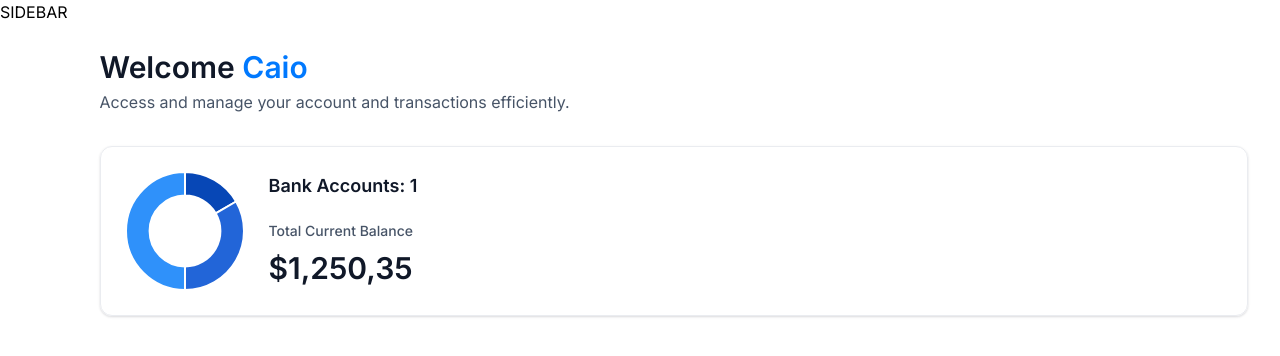
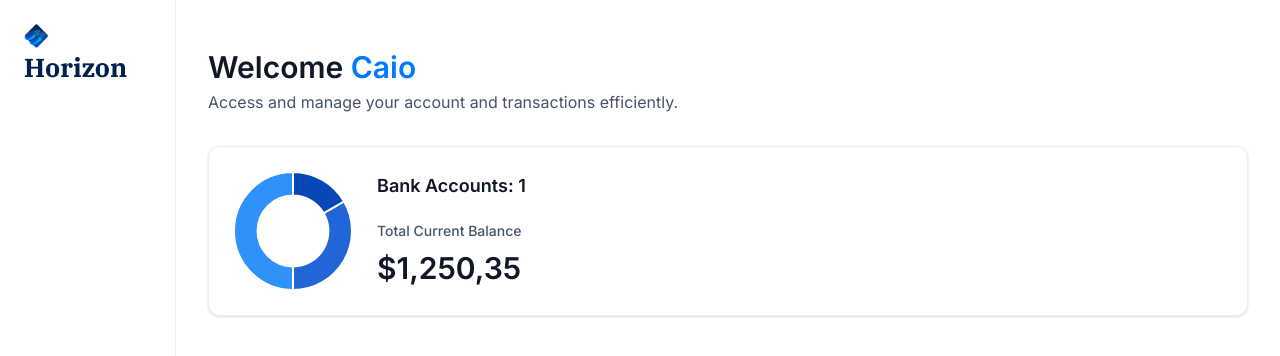
Before and after one commit to brnoliveira110/horizonbank, a Next.js app: page / in a window 1280 px wide. Shown: the top 356 px of the page. Built offline with nearby package versions, Linux system fonts and the light colour scheme.

Commit message:
Start na criação da sideBar

```diff
--- a/app/(root)/layout.tsx
+++ b/app/(root)/layout.tsx
@@ -1,11 +1,14 @@
+import { Sidebar } from "@/components/Sidebar";
+
 export default function RootLayout({
   children,
 }: Readonly<{
   children: React.ReactNode;
 }>) {
+  const loggedIn = { firtsName: "Caio", lastName: "Oliveira" };
   return (
     <main className="flex h-screen w-full font-inter">
-      SIDEBAR
+      <Sidebar user={loggedIn} />
       {children}
     </main>
   );
--- /dev/null
+++ b/components/Sidebar.tsx
@@ -0,0 +1,37 @@
+"use client";
+
+import { sidebarLinks } from "@/constants";
+import Image from "next/image";
+import Link from "next/link";
+import { usePathname } from "next/navigation";
+import React from "react";
+
+export const Sidebar = ({ user }: SiderbarProps) => {
+  let pathname = usePathname();
+  return (
+    <section className="sidebar">
+      <nav className="flex flex-col gap-4">
+        <Link href="/" className="mb-12 cursor-pointer items-center gap-2">
+          <Image
+            src="/icons/logo.svg"
+            width={34}
+            height={34}
+            alt="Horizon logo"
+            className="size-[24px] max-xl:size-14"
+          />
+          <h1 className="sidebar-logo">Horizon</h1>
+        </Link>
+
+        {sidebarLinks.map((item) => {
+          const isActive =
+            pathname === item.route || pathname.startsWith(`${item.route}/`);
+          return (
+            <Link href={item.route} key={item.label}>
+              {item.label}
+            </Link>
+          );
+        })}
+      </nav>
+    </section>
+  );
+};
```
